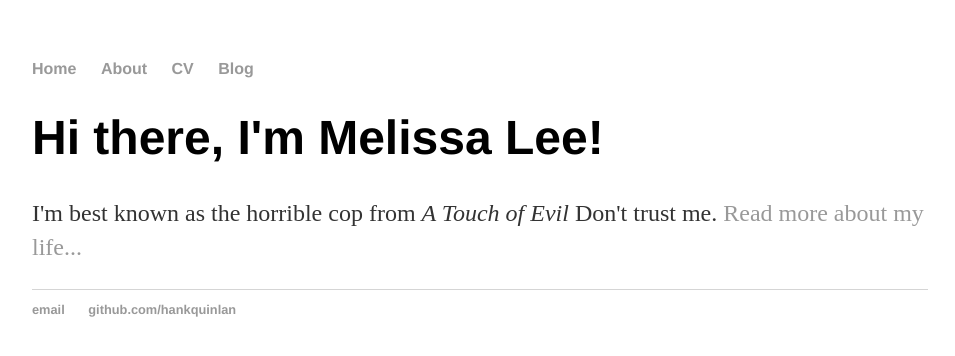
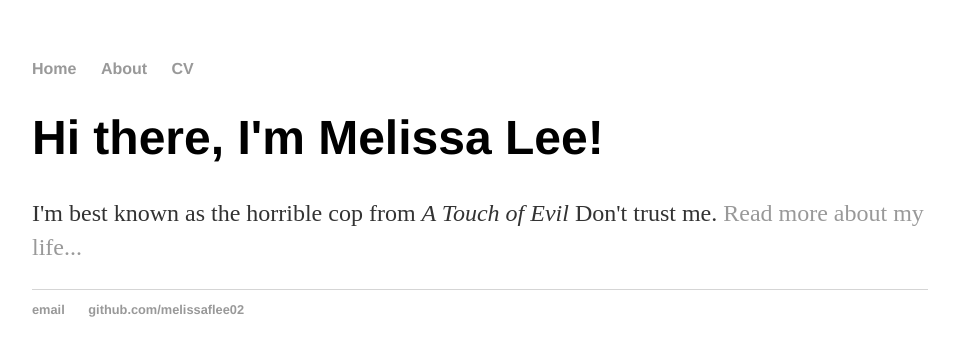
Before and after one commit to melissaflee02/mlee24.github.io, a Jekyll site: the page built from index.html, in a window 1280 px wide. Shown: the top 356 px of the page, without its empty margins (160-1115 px from the left). Built offline with Jekyll 4.4.1, drawn with Linux system fonts in a browser that asks for light colours.

Commit message:
Update default.html

```diff
--- a/_layouts/default.html
+++ b/_layouts/default.html
@@ -11,7 +11,6 @@
 	        		<li><a href="/">Home</a></li>
 		        	<li><a href="/about">About</a></li>
 	        		<li><a href="/cv">CV</a></li>
-	        		<li><a href="/blog">Blog</a></li>
 	    		</ul>
 			</nav>
 			<div class="container">
@@ -21,8 +20,8 @@
 			</div><!-- /.container -->
 			<footer>
 	    		<ul>
-	        		<li><a href="mailto:hankquinlanhub@gmail.com">email</a></li>
-	        		<li><a href="https://github.com/hankquinlan">github.com/hankquinlan</a></li>
+	        		<li><a href="mailto:mlee24@stanford.edu">email</a></li>
+	        		<li><a href="https://github.com/melissaflee02">github.com/melissaflee02</a></li>
 				</ul>
 			</footer>
 		</body>
```
